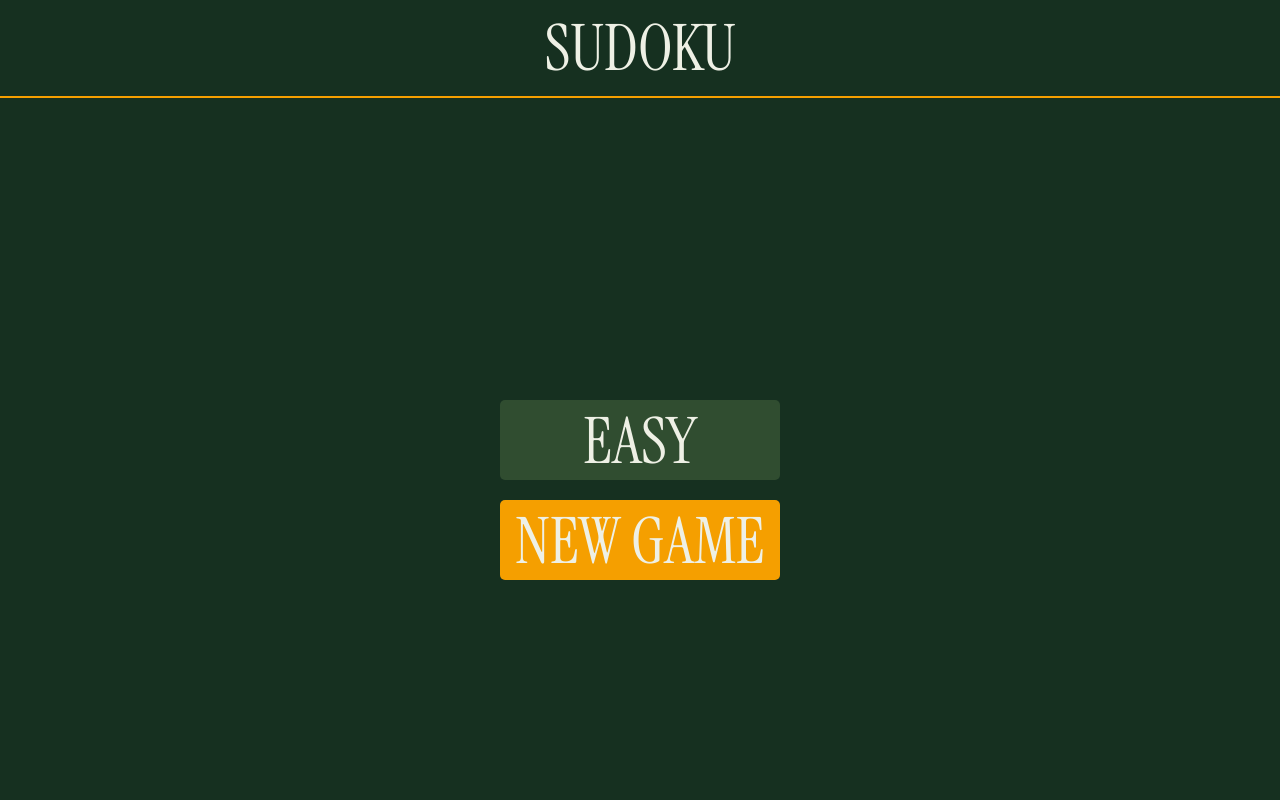
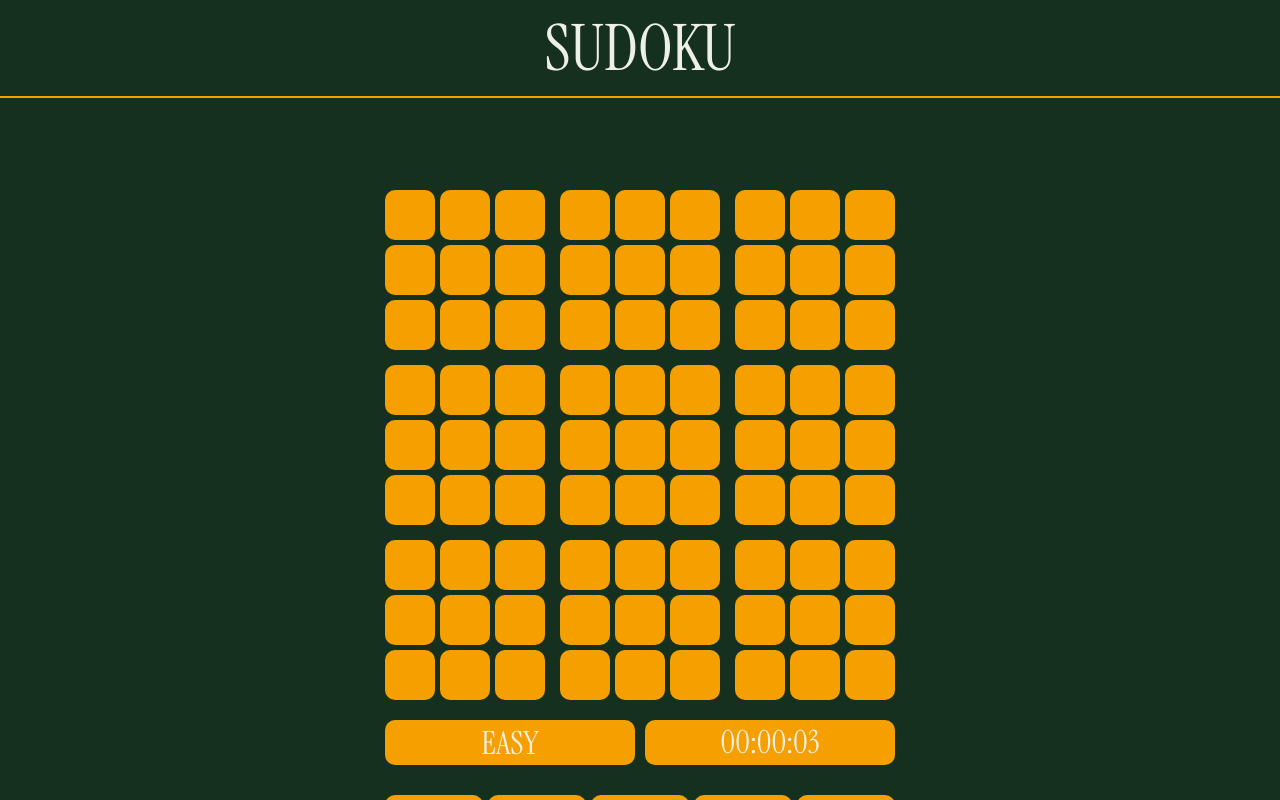
Before and after one commit to kimchieater/sudoku_for_fia, a plain HTML site: page index.html in a window 1280 px wide. Both pictures are taken after a click on the element "NEW GAME". Drawn offline with Linux system fonts and the light colour scheme.

Commit message:
got timer set up

```diff
--- a/index.html
+++ b/index.html
@@ -26,14 +26,14 @@
       <div class="screen">
         <!-- start screen -->
         <div class="start-screen active" id="start-screen">
-          <img src="" />
+          <img src="./img/header.avif" height="350px" />
           <div class="btn" id="btn-level">EASY</div>
           <div class="btn" id="btn-continue">Continue</div>
-          <div class="btn btn-blue" id="btnplay">NEW GAME</div>
+          <div class="btn btn-blue" id="btn-play">NEW GAME</div>
         </div>
         <!-- end start screen -->
         <!-- Game screen -->
-        <div class="main-game">
+        <div class="main-game" id="game-screen">
           <div class="main-sudoku-grid">
             <!-- 81 cells -->
             <div class="main-grid-cell"></div>
@@ -124,7 +124,7 @@
               <span id="game-level">EASY</span>
             </div>
             <div class="main-game-info-box main-game-info-time">
-              <span id="game-time"> 10:20 </span>
+              <span id="game-time"> 00:00:01 </span>
               <div class="pause-btn" id="btn-pause"></div>
             </div>
           </div>
--- a/js/script.js
+++ b/js/script.js
@@ -1,18 +1,39 @@
 const start_screen = document.querySelector("#start-screen");
+const game_screen = document.querySelector("#game-screen");
+
 const cells = document.querySelectorAll(".main-grid-cell");
+
+const game_level = document.querySelector("#game-level");
+const game_time = document.querySelector("#game-time");
 
 let level_index = 0;
 let level = CONSTANT.LEVEL[level_index];
+
+let timer = null;
+let seconds = 0;
+
 // ---------
 
-document.querySelector("#btn-level").addEventListener("click", (e) => {
-  level_index =
-    level_index + 1 > CONSTANT.LEVEL.length - 1 ? 0 : level_index + 1;
-  level = CONSTANT.LEVEL[level_index];
-  e.target.innerHTML = CONSTANT.LEVEL_NAME[level_index];
-});
+const showTime = (seconds) =>
+  new Date(seconds * 1000).toISOString().substr(11, 8);
 
-const getGameInfo = () => JSON.parse(localStorage.getItem("game"));
+const initSudoku = () => {
+  // generate sudoku puzzle
+};
+
+const startGame = () => {
+  start_screen.classList.remove("active");
+  game_screen.classList.add("active");
+
+  game_level.innerHTML = CONSTANT.LEVEL_NAME[level_index];
+
+  seconds = 0;
+
+  seconds = timer = setInterval(() => {
+    seconds = seconds + 1;
+    game_time.innerHTML = showTime(seconds);
+  }, 1000);
+};
 
 //add space for each 9 cells
 
@@ -30,6 +51,25 @@ const initGameGrid = () => {
 };
 //end add space for each 9 cells
 
+// -------------------
+
+// add button event
+
+document.querySelector("#btn-play").addEventListener("click", () => {
+  startGame();
+});
+
+document.querySelector("#btn-level").addEventListener("click", (e) => {
+  level_index =
+    level_index + 1 > CONSTANT.LEVEL.length - 1 ? 0 : level_index + 1;
+  level = CONSTANT.LEVEL[level_index];
+  e.target.innerHTML = CONSTANT.LEVEL_NAME[level_index];
+});
+
+const getGameInfo = () => JSON.parse(localStorage.getItem("game"));
+
+// ------------------------------
+
 const init = () => {
   const game = getGameInfo();
 
--- a/style.css
+++ b/style.css
@@ -246,3 +246,7 @@ nav {
 .delete {
   background-color: var(--red);
 }
+
+img {
+  border-radius: var(--border-radius);
+}
```
Also changed, not shown: js/sudoku.js (added, +11 -0 lines), img/header.avif (added).
